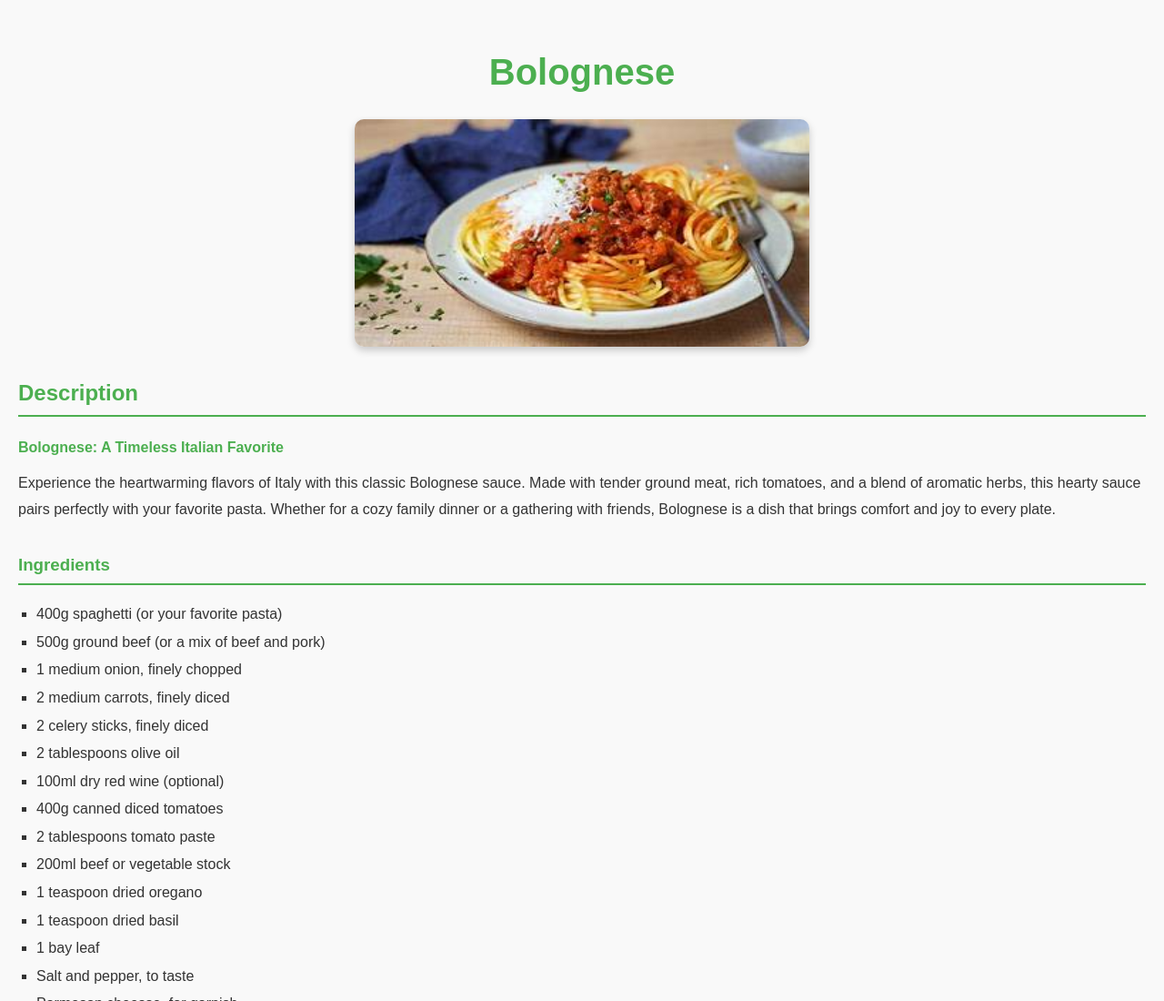
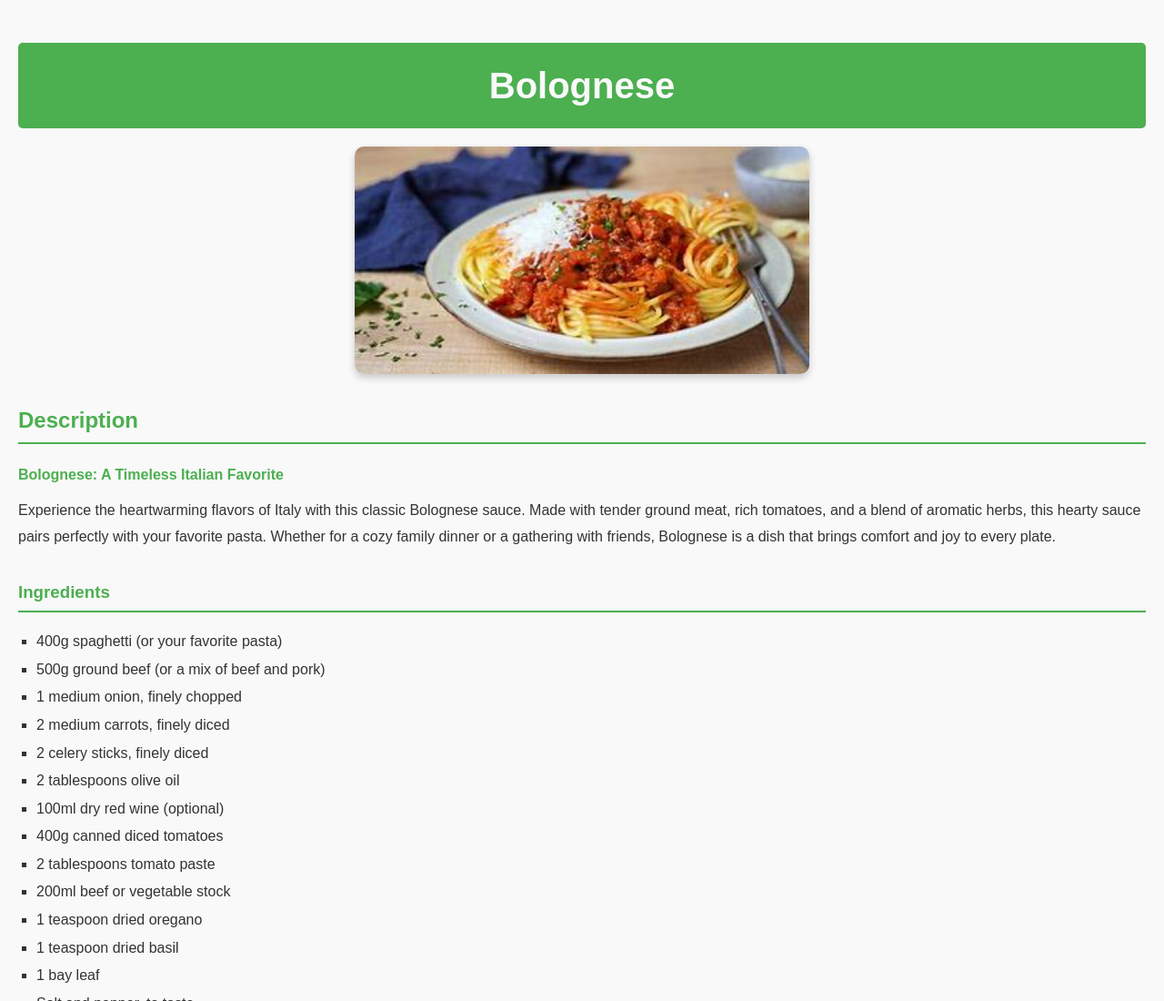
Before and after one commit to lucasxgraf/odin-recipes, a plain HTML site: page recipes/bolognese.html in a window 1280 px wide. Shown: the top 1100 px of the page at 91% size. Drawn offline with Linux system fonts and the light colour scheme.

Commit message:
changed the h1 color

```diff
--- a/recipes/bolognese.css
+++ b/recipes/bolognese.css
@@ -12,9 +12,12 @@ body {
 /* Überschrift-Stil */
 h1 {
     text-align: center;
-    color: #4CAF50;
+    color: #f9f9f9;
     margin-bottom: 1rem;
     font-size: 2.5rem;
+    background-color: #4CAF50;
+    padding: 15px 0;
+    border-radius: 5px;
 }
 
 /* Unterüberschriften */
```
